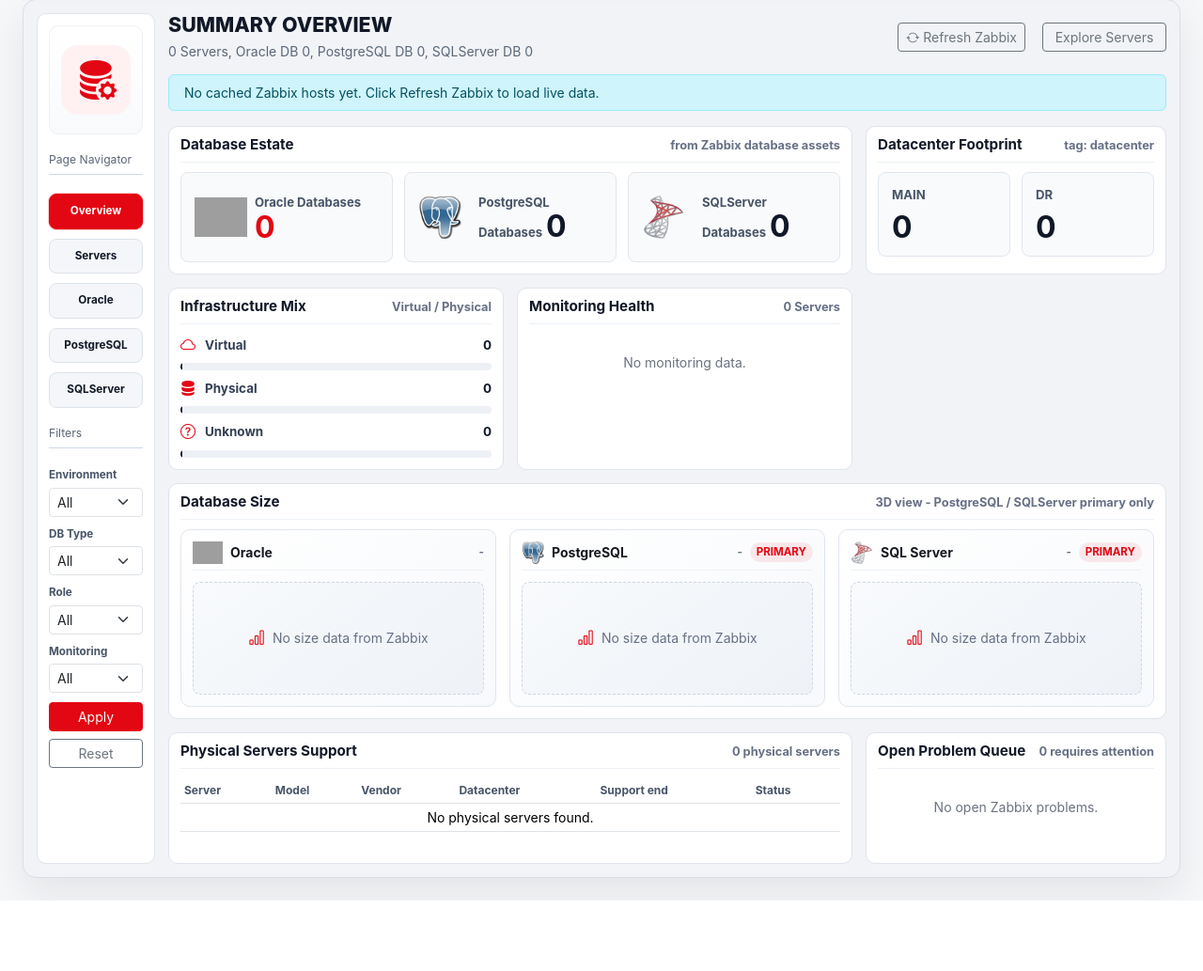
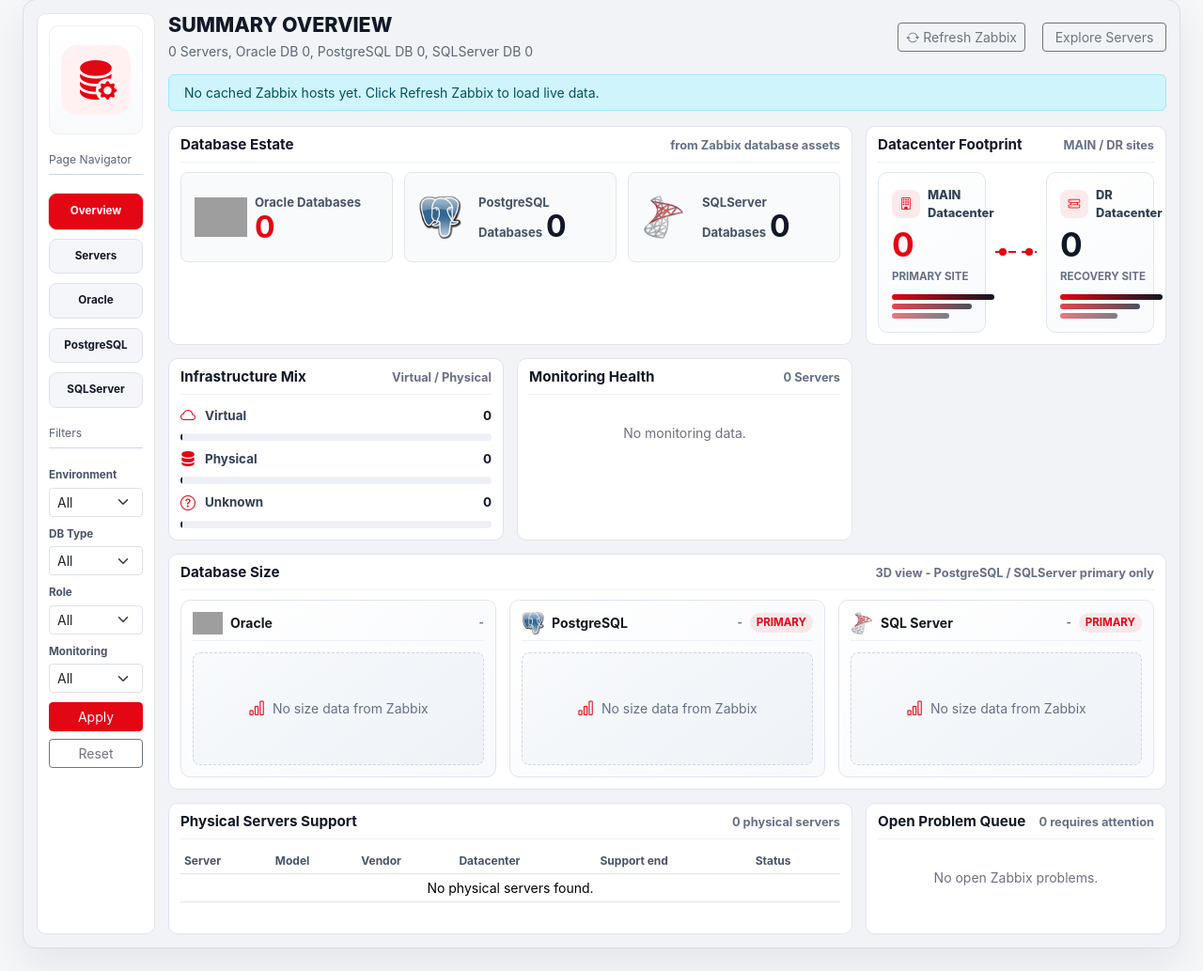
Before and after one commit to adiaadi/dba-inventory, a FastAPI app: page / in a window 1280 px wide. Shown: the part 104-1137 px from the top of the page at 94% size. Before the commit the page ends 1062 px from the top, so only its background shows below. Run offline with FastAPI, Linux system fonts and the light colour scheme; data that the repository does not hold is empty; grey boxes are pictures that could not be loaded.

Commit message:
Visualize-datacenter-footprint

```diff
--- a/app/static/css/styles.css
+++ b/app/static/css/styles.css
@@ -690,6 +690,127 @@ body {
   padding: 14px;
 }
 
+.datacenter-map {
+  align-items: stretch;
+  display: grid;
+  gap: 10px;
+  grid-template-columns: minmax(0, 1fr) 44px minmax(0, 1fr);
+}
+
+.datacenter-node {
+  background:
+    linear-gradient(145deg, rgba(255, 255, 255, 0.98), rgba(248, 250, 252, 0.98)),
+    radial-gradient(circle at top right, rgba(227, 6, 19, 0.08), transparent 38%);
+  border: 1px solid #dfe5ee;
+  border-radius: 10px;
+  box-shadow: inset 0 1px 0 rgba(255, 255, 255, 0.92);
+  display: grid;
+  gap: 8px;
+  min-height: 128px;
+  min-width: 0;
+  padding: 14px;
+}
+
+.datacenter-node-head {
+  align-items: center;
+  color: #344054;
+  display: flex;
+  font-size: 0.8rem;
+  font-weight: 850;
+  gap: 8px;
+}
+
+.datacenter-icon {
+  align-items: center;
+  background: rgba(227, 6, 19, 0.08);
+  border-radius: 8px;
+  color: var(--brand);
+  display: inline-flex;
+  flex: 0 0 auto;
+  height: 30px;
+  justify-content: center;
+  width: 30px;
+}
+
+.datacenter-node strong {
+  color: var(--brand-dark);
+  font-size: 2.2rem;
+  line-height: 0.95;
+}
+
+.datacenter-node-main strong {
+  color: var(--brand);
+}
+
+.datacenter-node small {
+  color: #667085;
+  font-size: 0.72rem;
+  font-weight: 750;
+  text-transform: uppercase;
+}
+
+.datacenter-racks {
+  display: grid;
+  gap: 4px;
+  margin-top: 2px;
+}
+
+.datacenter-racks span {
+  background: linear-gradient(90deg, var(--brand), #111827);
+  border-radius: 999px;
+  display: block;
+  height: 6px;
+}
+
+.datacenter-racks span:nth-child(2) {
+  opacity: 0.75;
+  width: 78%;
+}
+
+.datacenter-racks span:nth-child(3) {
+  opacity: 0.55;
+  width: 56%;
+}
+
+.datacenter-link {
+  align-items: center;
+  display: flex;
+  justify-content: center;
+  min-width: 0;
+  position: relative;
+}
+
+.datacenter-link::before,
+.datacenter-link::after {
+  background: var(--brand);
+  border-radius: 999px;
+  content: "";
+  height: 8px;
+  position: absolute;
+  width: 8px;
+}
+
+.datacenter-link::before {
+  left: 4px;
+}
+
+.datacenter-link::after {
+  right: 4px;
+}
+
+.datacenter-link span {
+  background: repeating-linear-gradient(
+    90deg,
+    var(--brand) 0,
+    var(--brand) 8px,
+    transparent 8px,
+    transparent 14px
+  );
+  display: block;
+  height: 2px;
+  width: 100%;
+}
+
 .db-size-grid {
   display: grid;
   gap: 12px;
--- a/app/templates/dashboard.html
+++ b/app/templates/dashboard.html
@@ -216,16 +216,33 @@
         <section class="overview-panel executive-panel">
           <div class="overview-section-heading">
             <h2>Datacenter Footprint</h2>
-            <span>tag: datacenter</span>
+            <span>MAIN / DR sites</span>
           </div>
-          <div class="executive-split">
-            <div>
-              <span>MAIN</span>
+          <div class="datacenter-map">
+            <div class="datacenter-node datacenter-node-main">
+              <div class="datacenter-node-head">
+                <span class="datacenter-icon"><i class="bi bi-building"></i></span>
+                <span>MAIN Datacenter</span>
+              </div>
               <strong>{{ datacenter_counts.MAIN }}</strong>
+              <small>Primary site</small>
+              <div class="datacenter-racks" aria-hidden="true">
+                <span></span><span></span><span></span>
+              </div>
             </div>
-            <div>
-              <span>DR</span>
+            <div class="datacenter-link" aria-hidden="true">
+              <span></span>
+            </div>
+            <div class="datacenter-node datacenter-node-dr">
+              <div class="datacenter-node-head">
+                <span class="datacenter-icon"><i class="bi bi-hdd-rack"></i></span>
+                <span>DR Datacenter</span>
+              </div>
               <strong>{{ datacenter_counts.DR }}</strong>
+              <small>Recovery site</small>
+              <div class="datacenter-racks" aria-hidden="true">
+                <span></span><span></span><span></span>
+              </div>
             </div>
           </div>
         </section>
```
Also changed, not shown: other parts of app/static/css/styles.css (+35 -0 lines).
